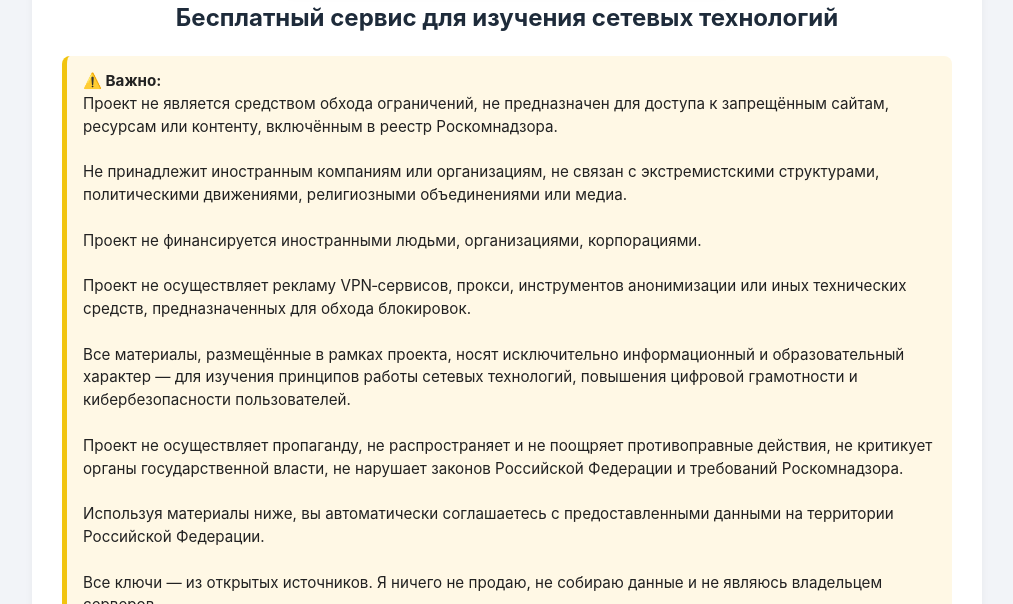
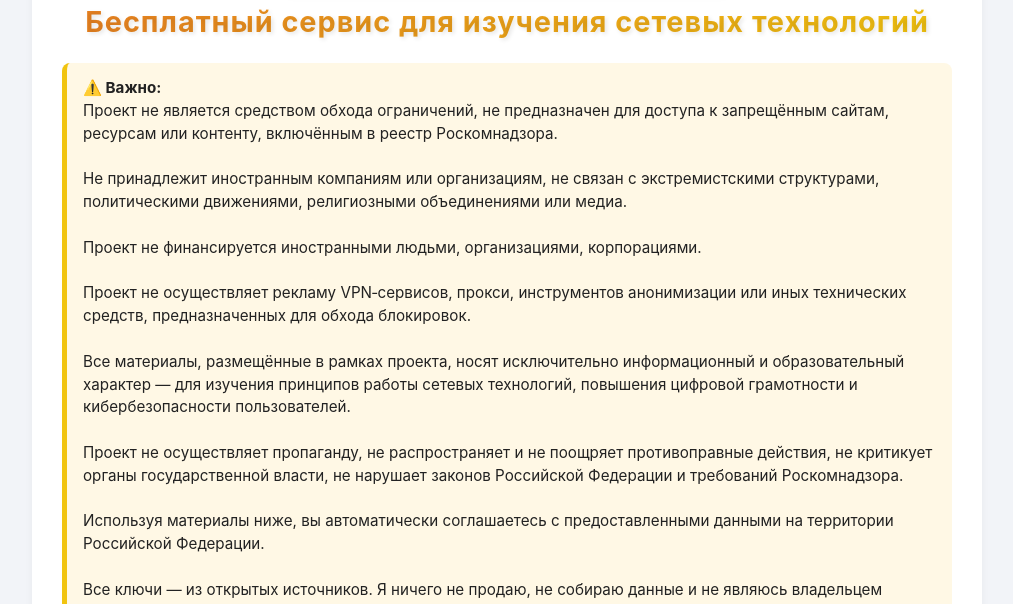
Before and after one commit to KPOT3301/KPOT3301.github.io, a plain HTML site: page index.html in a window 1280 px wide. Shown: the part 496-1100 px from the top of the page, without its empty margins (133-1146 px from the left). Drawn offline with Linux system fonts and the light colour scheme.

Commit message:
Update index.html

```diff
--- a/index.html
+++ b/index.html
@@ -5,7 +5,6 @@
     <meta name="viewport" content="width=device-width, initial-scale=1.0, maximum-scale=1.0, user-scalable=yes">
     <title>🇷🇺 КРОТовые ТОННЕЛИ</title>
     <style>
-        /* все стили остаются без изменений */
         * {
             box-sizing: border-box;
         }
@@ -25,6 +24,7 @@
             box-shadow: 0 2px 8px rgba(0,0,0,0.05);
             min-height: 100vh;
         }
+        /* Логотип по центру */
         .logo-container {
             text-align: center;
             margin-bottom: 10px;
@@ -50,14 +50,28 @@
                 max-width: 450px;
             }
         }
+
+        /* Красивая надпись под логотипом */
         .subtitle {
             text-align: center;
-            font-size: 1.5rem;
-            font-weight: 600;
-            color: #1e2b3a;
+            font-size: 1.8rem;
+            font-weight: 700;
+            background: linear-gradient(135deg, #e67e22, #f1c40f);
+            -webkit-background-clip: text;
+            -webkit-text-fill-color: transparent;
+            background-clip: text;
+            text-shadow: 2px 2px 4px rgba(0,0,0,0.1);
             margin: 0 0 20px 0;
             padding: 0;
+            letter-spacing: 1px;
+            animation: fadeIn 1.5s ease;
         }
+
+        @keyframes fadeIn {
+            from { opacity: 0; transform: translateY(-10px); }
+            to { opacity: 1; transform: translateY(0); }
+        }
+
         h2 {
             font-size: 1.6rem;
             margin: 28px 0 16px;
@@ -146,6 +160,7 @@
             font-size: 0.9rem;
             padding: 10px 0;
         }
+        /* Мобильная адаптация */
         @media (max-width: 480px) {
             h2 {
                 font-size: 1.4rem;
@@ -159,7 +174,7 @@
                 padding: 10px;
             }
             .subtitle {
-                font-size: 1.3rem;
+                font-size: 1.5rem;
             }
         }
         @media (min-width: 768px) {
@@ -191,7 +206,7 @@
         <img src="logo.jpg" alt="КРОТовые ТОННЕЛИ логотип">
     </div>
 
-    <!-- Текст под логотипом -->
+    <!-- Красивая надпись под логотипом -->
     <div class="subtitle">
         <strong>Бесплатный сервис для изучения сетевых технологий</strong>
     </div>
```
